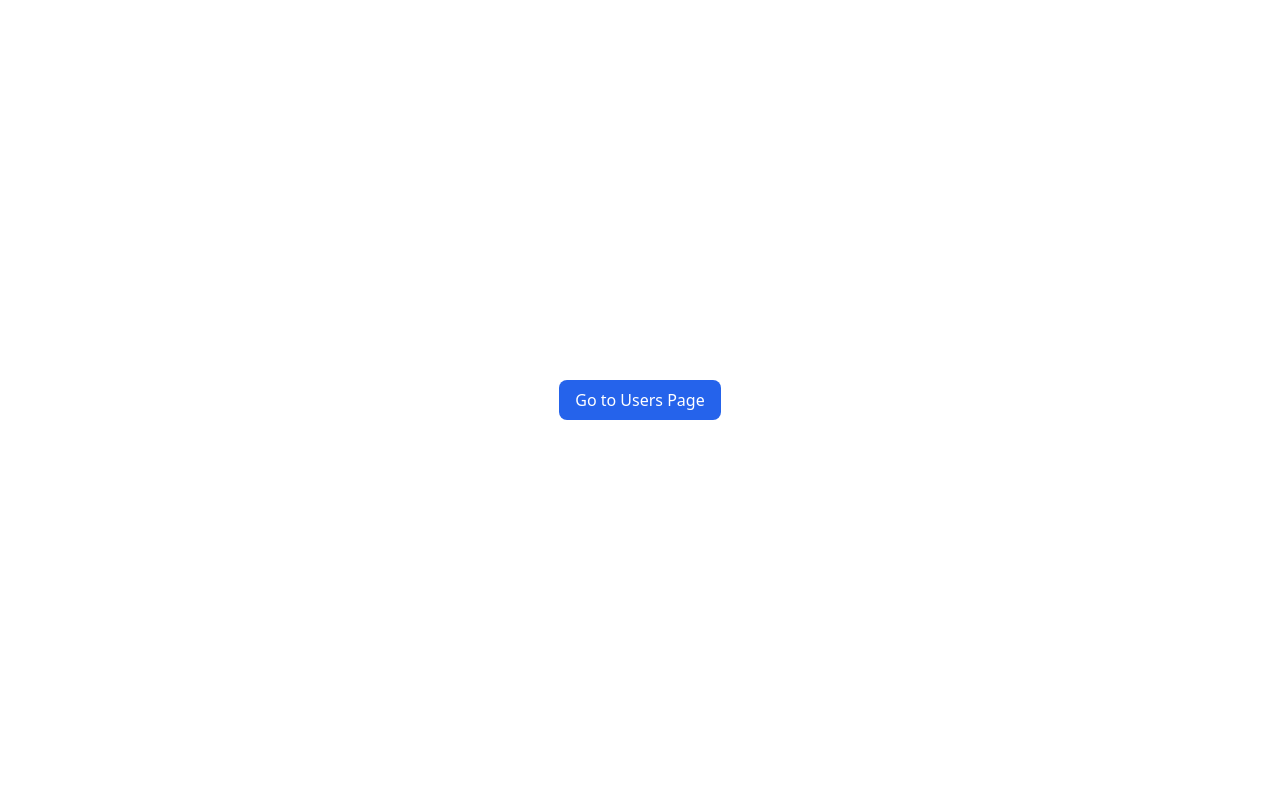
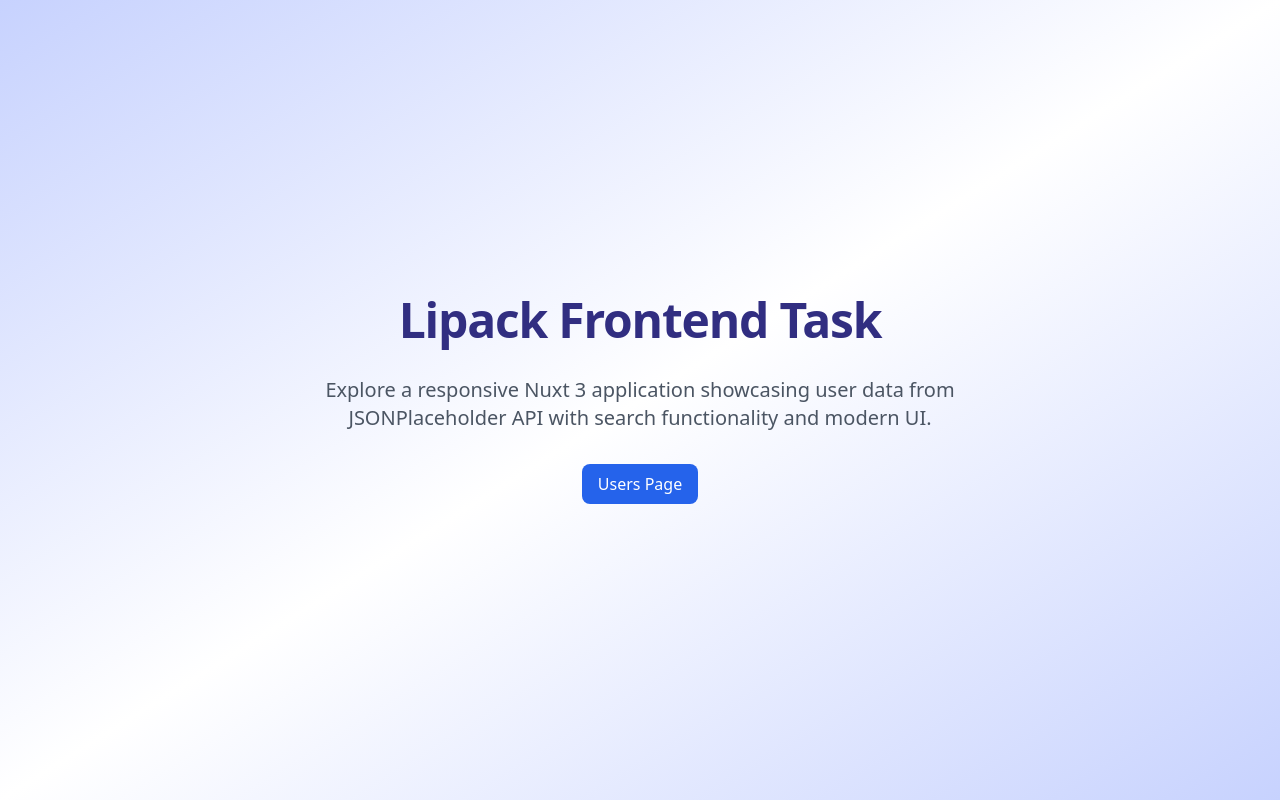
Before and after one commit to hosseinvalikhani/lipack-frontend-task, a Nuxt app: page / in a window 1280 px wide. Built offline with nearby package versions, Linux system fonts and the light colour scheme.

Commit message:
fix: bug and ui improvement

```diff
--- /dev/null
+++ b/components/Base/BaseButton.vue
@@ -0,0 +1,22 @@
+<script setup>
+const props = defineProps({
+  label: {
+    type: String,
+    default: "Label Text",
+  },
+});
+
+const emit = defineEmits(["click"]);
+
+function handleClick() {
+  emit("click");
+}
+</script>
+<template>
+  <button
+    class="px-4 py-2 bg-blue-600 text-white rounded-lg hover:bg-blue-800 transition-colors"
+    @click="handleClick"
+  >
+    {{ label }}
+  </button>
+</template>
--- a/components/Base/BaseCard.vue
+++ b/components/Base/BaseCard.vue
@@ -17,7 +17,7 @@
 
 <template>
   <div
-    class="w-full h-full rounded-2xl p-6 border border-gray-200 hover:border-gray-900 duration-300 hover:shadow-lg hover:bg-blue-100"
+    class="w-full h-full bg-white rounded-2xl p-6 border border-gray-300 hover:border-gray-900 duration-300 hover:shadow-lg"
   >
     <!-- Avatar -->
     <div class="flex justify-center mb-4">
@@ -25,7 +25,7 @@
     </div>
 
     <!-- User Info -->
-    <div class="flex flex-col gap-3 items-start mx-auto w-fit max-w-80">
+    <div class="flex flex-col gap-3 items-start mx-auto w-fit max-w-xs">
       <p class="text-gray-900">
         <span class="font-semibold text-gray-700">Name: </span>{{ name }}
       </p>
--- a/components/Base/BaseCardLoading.vue
+++ b/components/Base/BaseCardLoading.vue
@@ -16,7 +16,7 @@
 </script>
 
 <template>
-  <div class="w-full h-full rounded-2xl p-6 border border-gray-200">
+  <div class="w-full h-full bg-white/70 rounded-2xl p-6 border border-gray-200">
     <!-- Avatar -->
     <div class="flex justify-center mb-4">
       <base-skeleton-loading :name="name" class="w-20 h-20" />
--- a/components/Base/BaseUserAvatar.vue
+++ b/components/Base/BaseUserAvatar.vue
@@ -22,8 +22,8 @@
 
 <template>
   <div
-    class="w-12 h-12 rounded-full bg-gray-100 flex items-center justify-center text-white font-bold text-lg"
+    class="w-12 h-12 rounded-full bg-gray-700 flex items-center justify-center text-white font-bold text-lg"
   >
-    <p class="text-neutral-700">{{ initialsAvatar }}</p>
+    <p class="text-white">{{ initialsAvatar }}</p>
   </div>
 </template>
--- a/components/users/EmptySearchView.vue
+++ b/components/users/EmptySearchView.vue
@@ -11,11 +11,6 @@
     <icons-empty-search-icon class="w-40 h-40 text-gray-500 mb-4" />
     <h2 class="text-xl text-gray-900">No matching users found</h2>
     <p class="mb-3 text-gray-800">Try a different search term.</p>
-    <button
-      class="px-4 py-2 bg-blue-600 text-white rounded-lg hover:bg-blue-700"
-      @click="resetSearch"
-    >
-      Reset Search
-    </button>
+    <BaseButton label="Reset Search" @click="resetSearch" />
   </div>
 </template>
--- a/pages/index.vue
+++ b/pages/index.vue
@@ -3,13 +3,25 @@
 </script>
 
 <template>
-  <div class="h-screen flex items-center justify-center">
-    <RouterLink to="/users">
-      <button
-        class="px-4 py-2 bg-blue-600 text-white rounded-lg hover:bg-blue-700"
-      >
-        Go to Users Page
-      </button>
-    </RouterLink>
+  <div
+    class="min-h-screen bg-gradient-to-br from-indigo-200 via-white to-indigo-200 flex items-center justify-center p-4"
+  >
+    <div class="text-center space-y-8 max-w-2xl">
+      <!-- Project Title -->
+      <h1 class="text-4xl md:text-5xl font-bold text-indigo-900 tracking-tight">
+        Lipack Frontend Task
+      </h1>
+
+      <!-- Description -->
+      <p class="text-lg md:text-xl text-gray-600">
+        Explore a responsive Nuxt 3 application showcasing user data from
+        JSONPlaceholder API with search functionality and modern UI.
+      </p>
+
+      <!-- CTA Button -->
+      <RouterLink to="/users">
+        <BaseButton label="Users Page" class="mt-8" />
+      </RouterLink>
+    </div>
   </div>
 </template>
--- a/pages/users.vue
+++ b/pages/users.vue
@@ -12,6 +12,7 @@
 </script>
 
 <template>
+  <div class="min-h-screen">
     <div class="p-8 max-w-7xl xl:mx-auto">
       <h1 class="text-2xl font-bold mb-4">Users List</h1>
       <!-- Search input -->
@@ -52,4 +53,5 @@
         </ul>
       </div>
     </div>
+  </div>
 </template>
--- a/store/userStore.js
+++ b/store/userStore.js
@@ -29,7 +29,7 @@
   // Getter (computed)
   const searchedUsers = computed(() => {
     if (!searchTerm.value.trim()) return users.value;
-    const term = searchTerm.value.toLowerCase();
+    const term = searchTerm.value.trim().toLowerCase();
     return users.value.filter((user) => user.name.toLowerCase().includes(term));
   });
 
```
Lines whose indentation alone changed are shown as unchanged.
